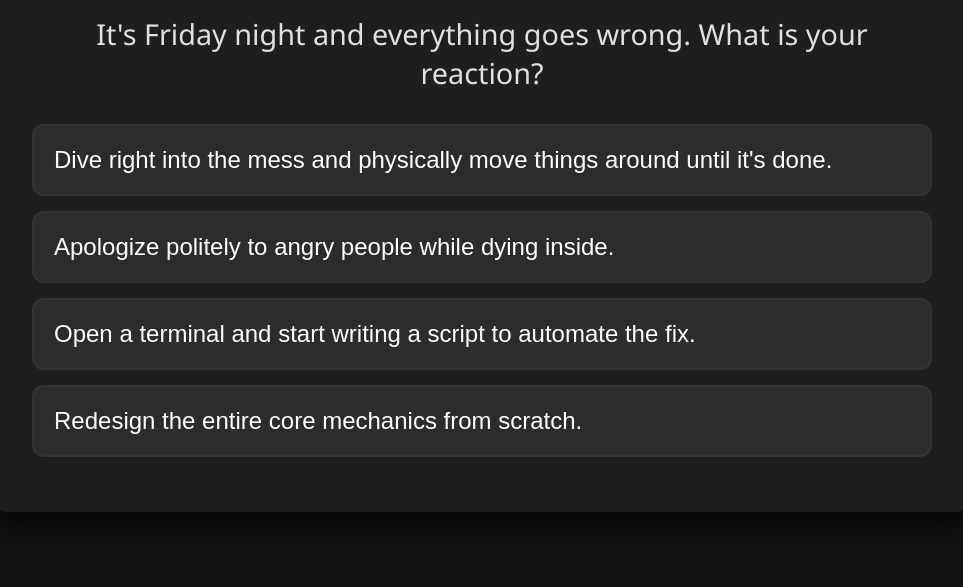
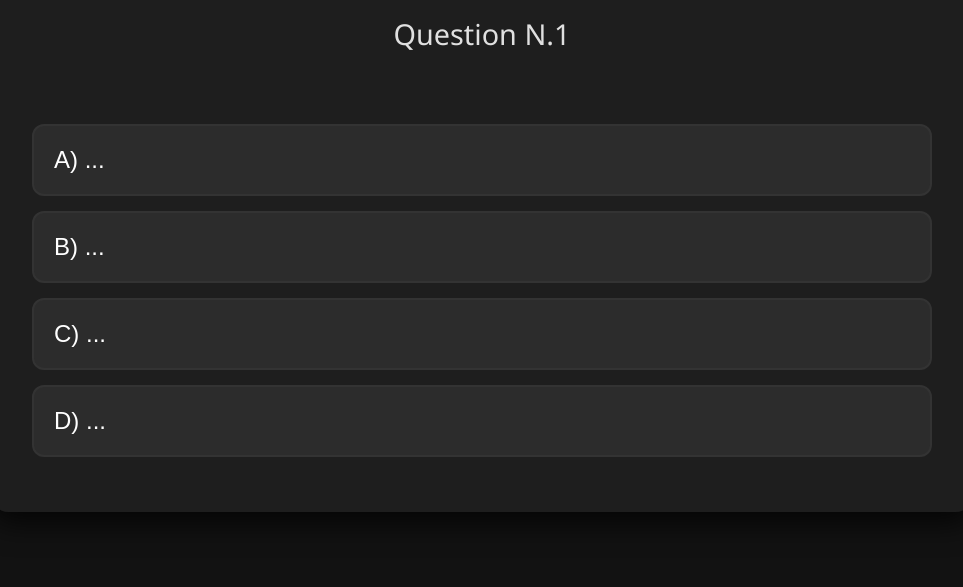
Before and after one commit to L1merGG/ultramegatest, a plain HTML site: page index.html in a window 1280 px wide. Shown: the part 213-800 px from the top of the page, without its empty margins (158-1121 px from the left). Drawn offline with Linux system fonts and the light colour scheme.

Commit message:
Update index.html

```diff
--- a/index.html
+++ b/index.html
@@ -107,35 +107,35 @@
 const professions = {
   a1: {
     title: "A1",
-    desc: "You navigate the rivers of life. Literally. You deal with other people's problems every single day."
+    desc: ""
   },
   a2: {
     title: "A2",
-    desc: "Your spine is made of titanium, but your knees are crying. You bring hydration to the lazy ones."
+    desc: ""
   },
   b1: {
     title: "B1",
-    desc: "Dodging traffic in a snowstorm while carrying 15 pizzas. You are fueled purely by adrenaline and energy drinks."
+    desc: ""
   },
   b2: {
     title: "B2",
-    desc: "You listen to endless curses about bad internet connection. Your patience is unlimited, your soul is empty."
+    desc: ""
   },
   c1: {
     title: "C1",
-    desc: "You sit in the dark compiling custom kernels on a 10-year-old laptop just to make the Wi-Fi work."
+    desc: ""
   },
   c2: {
     title: "C2",
-    desc: "You've been rewriting your multiplayer game architecture for 3 years. Nobody has ever played it."
+    desc: ""
   },
   d1: {
     title: "D1",
-    desc: "You build incredibly complex automated storage systems, but in real life, you can't fix a leaky faucet."
+    desc: ""
   },
   d2: {
     title: "D2",
-    desc: "You break things for a living. Mostly your own mental health when developers ignore your bug reports."
+    desc: ""
   }
 };
 
@@ -145,51 +145,88 @@ const professions = {
 // ==========================================
 const questions = [
   {
-    text: "It's Friday night and everything goes wrong. What is your reaction?",
+    text: "Question N.1",
     answers: [
-      {
-        text: "Dive right into the mess and physically move things around until it's done.",
-        impacts: { sewage: 3, water_courier: 2, bike_courier: 1 }
+      { text: "A) ...", impacts: { a1: 3, c1: 1 } },
+      { text: "B) ...", impacts: { a2: 3, b2: 1 } },
+      { text: "C) ...", impacts: { b2: 3, c1: 1 } },
+      { text: "D) ...", impacts: { b1: 3, d1: 1 } }
+    ]
   },
   {
-        text: "Apologize politely to angry people while dying inside.",
-        impacts: { call_center: 3, qa_tester: 1 }
+    text: "Question N.2",
+    answers: [
+      { text: "A) ...", impacts: { a1: 3, a2: 3 } },
+      { text: "B) ...", impacts: { d2: 3, b1: 1 } },
+      { text: "C) ...", impacts: { b1: 3, d1: 2 } },
+      { text: "D) ...", impacts: { d1: 3, c2: 2 } }
+    ]
   },
   {
-        text: "Open a terminal and start writing a script to automate the fix.",
-        impacts: { linux_shaman: 3, redstone: 2 }
+    text: "Question N.3",
+    answers: [
+      { text: "A) ...", impacts: { b1: 3, d1: 2 } },
+      { text: "B) ...", impacts: { c2: 3, d1: 1 } },
+      { text: "C) ...", impacts: { c1: 3, a1: 2 } },
+      { text: "D) ...", impacts: { a2: 2, d2: 3 } }
+    ]
   },
   {
-        text: "Redesign the entire core mechanics from scratch.",
-        impacts: { indie_dev: 3, redstone: 1 }
-      }
+    text: "Question N.4",
+    answers: [
+      { text: "A) ...", impacts: { c1: 2, d2: 3 } },
+      { text: "B) ...", impacts: { c2: 3, a1: 1 } },
+      { text: "C) ...", impacts: { b1: 3, b2: 1 } },
+      { text: "D) ...", impacts: { a2: 3, b2: 2 } }
     ]
   },
-
   {
-    text: "Your biggest enemy at work is...",
+    text: "Question N.5",
     answers: [
-      {
-        text: "Stairs. Elevators that don't work.",
-        impacts: { water_courier: 3, bike_courier: 2 }
+      { text: "A) ...", impacts: { a1: 2, c1: 2 } },
+      { text: "B) ...", impacts: { a2: 2, d2: 2 } },
+      { text: "C) ...", impacts: { b2: 3, c2: 2 } },
+      { text: "D) ...", impacts: { d1: 3, b1: 1 } }
+    ]
   },
   {
-        text: "Humans speaking to me.",
-        impacts: { call_center: 3, qa_tester: 2 }
+    text: "Question N.6",
+    answers: [
+      { text: "A) ...", impacts: { a1: 3, a2: 2 } },
+      { text: "B) ...", impacts: { d2: 3, c1: 1 } },
+      { text: "C) ...", impacts: { c2: 2, b2: 2 } },
+      { text: "D) ...", impacts: { b1: 3, d1: 1 } }
+    ]
   },
   {
-        text: "A memory leak or an unexplainable crash.",
-        impacts: { indie_dev: 3, linux_shaman: 2 }
+    text: "Question N.7",
+    answers: [
+      { text: "A) ...", impacts: { b2: 3, a2: 2 } },
+      { text: "B) ...", impacts: { c1: 2, c2: 2 } },
+      { text: "C) ...", impacts: { d2: 3, a1: 1 } },
+      { text: "D) ...", impacts: { d1: 3, b1: 2 } }
+    ]
   },
   {
-        text: "The smell. Just the smell.",
-        impacts: { sewage: 3 }
-      }
+    text: "Question N.8",
+    answers: [
+      { text: "A) ...", impacts: { a1: 3, a2: 2 } },
+      { text: "B) ...", impacts: { b2: 3, c2: 1 } },
+      { text: "C) ...", impacts: { c1: 3, d2: 2 } },
+      { text: "D) ...", impacts: { d1: 3, b1: 3 } }
+    ]
+  },
+  {
+    text: "Question N.9",
+    answers: [
+      { text: "A) ...", impacts: { a2: 2, c1: 2 } },
+      { text: "B) ...", impacts: { b1: 3, d1: 2 } },
+      { text: "C) ...", impacts: { b2: 3, c2: 2 } },
+      { text: "D) ...", impacts: { d2: 3, a1: 2 } }
     ]
   }
 ];
-
-// ==========================================
+//==========================================
 // 3. ЛОГИКА ТЕСТА (Тут ничего менять не нужно)
 // ==========================================
 let currentStep = 0;
@@ -247,7 +284,7 @@ function showResult() {
 
   // Ищем профессию с максимальным количеством очков
   let maxScore = -1;
-  let winnerKey = 'sewage'; // По умолчанию
+  let winnerKey = 'd2'; // По умолчанию
 
   for (let key in scores) {
     if (scores[key] > maxScore) {
```
Lines whose indentation alone changed are shown as unchanged.
